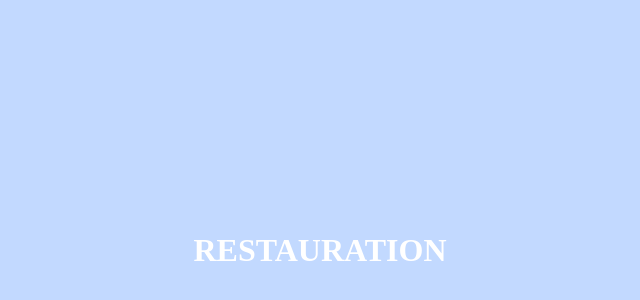
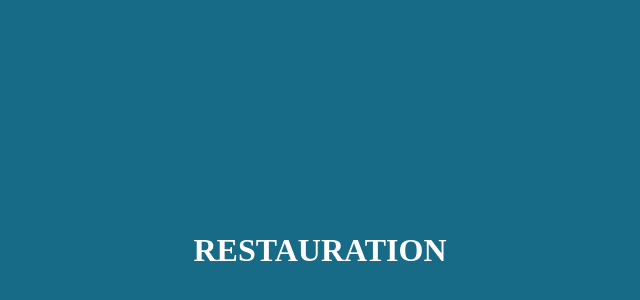
Before and after one commit to maxiyems/classFood, a plain HTML site: page index.html in a window 1280 px wide. Shown: the part 42-342 px from the top of the page, without its empty margins (320-960 px from the left). Drawn offline with Linux system fonts and the light colour scheme.

Commit message:
modification de la couleur de la page

```diff
--- a/index.html
+++ b/index.html
@@ -4,7 +4,7 @@
         <meta charset="utf-8">
         <title></title>
     </head>
-    <body style="background-color:#C2D9FF">
+    <body style="background-color:#176B87">
         <h1 style ="padding-top :20%; padding-bottom:20%; text-align:center; color : #ffffff" >RESTAURATION</h1>
     </body>
 </html>
```
